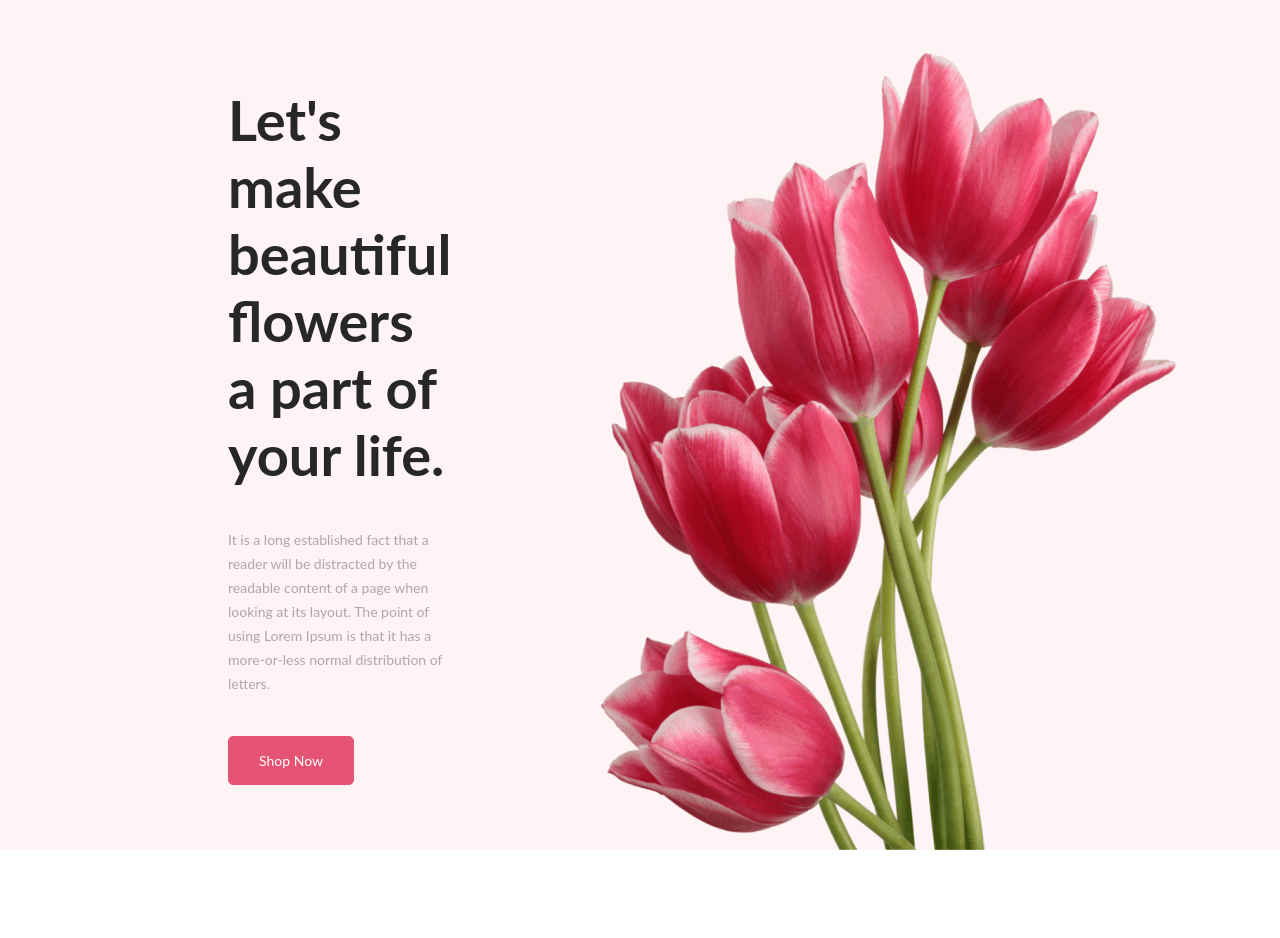
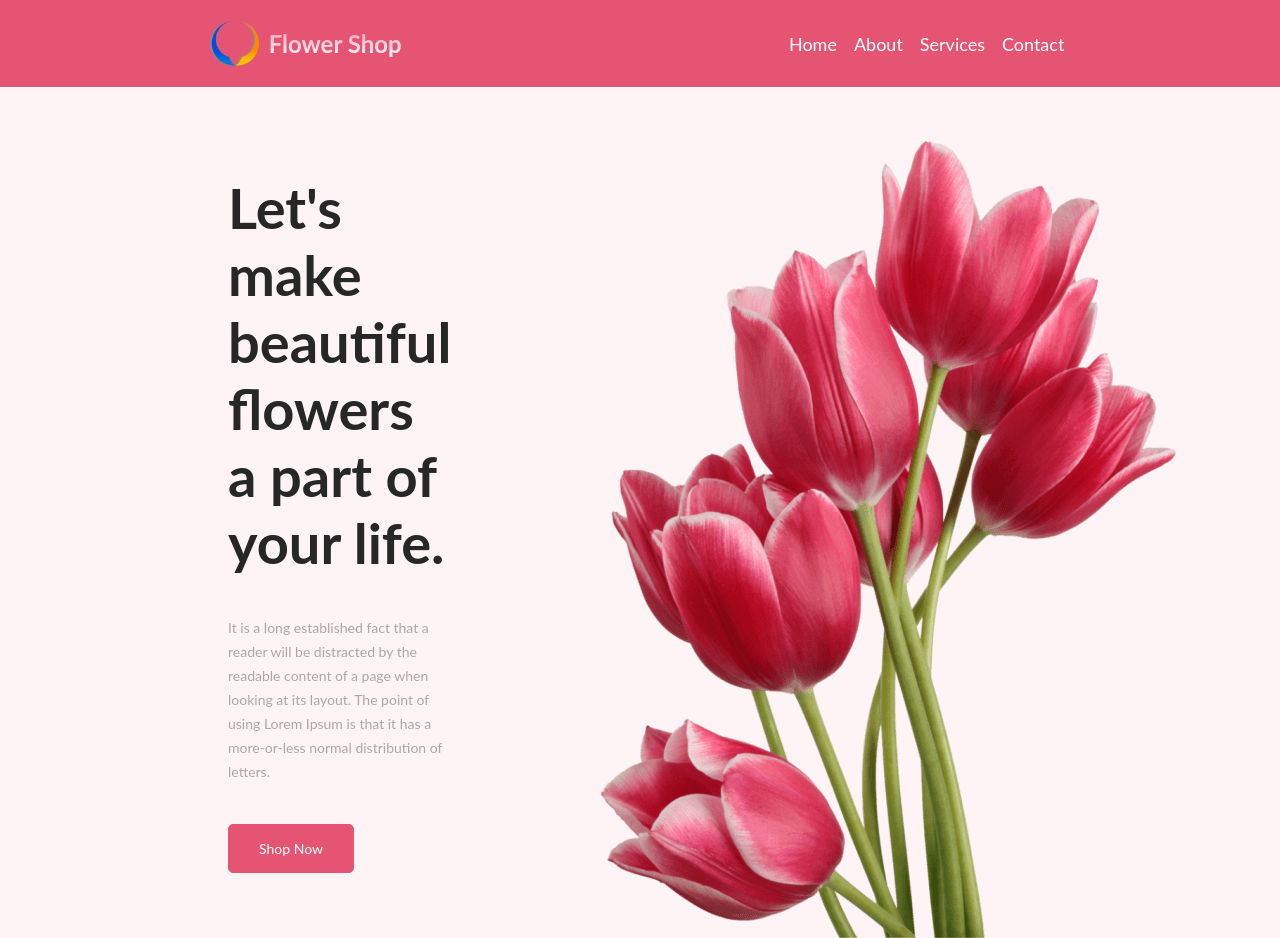
Before and after one commit to DipuHaider/PH_B8_M1_Assignment, a plain HTML site: page index.html in a window 1280 px wide. Shown: the top 938 px of the page. Drawn offline with Linux system fonts and the light colour scheme.

Commit message:
Develop Nav section

```diff
--- a/index.html
+++ b/index.html
@@ -8,7 +8,22 @@
 </head>
 <body>
     <Header>
-
+        <!-- Nav Section Bonus -->
+        <nav>
+            <div class="menu-container">
+                <div class="logo">
+                    <img class="logo-photo" src="./images/logo.png" alt="">
+                    <h2>Flower Shop</h2>
+                </div>
+                <div class="menus">
+                    <!-- Emmet Abbr "li*4{Home-$}" -->
+                    <li>Home</li>
+                    <li>About</li>
+                    <li>Services</li>
+                    <li>Contact</li>
+                </div>
+            </div>
+        </nav>
     </Header>
     <main>
         <!-- Banner Section -->
--- a/style.css
+++ b/style.css
@@ -5,6 +5,54 @@
 }
 
 @import url('https://fonts.googleapis.com/css2?family=Lato:wght@100;300;400;700;900&display=swap');
+
+/* Nav Section */
+
+.menu-container {
+    background-color: #E55473;
+    padding: 20px;
+    color: #fff;
+    list-style: none;
+    display:flex;
+    justify-content: space-around;
+    align-items: center;
+    border-bottom: 1px solid white;
+}
+
+.logo{
+    display:flex;
+    justify-content: end;
+    align-items: center;
+}
+
+.logo h2 {
+    margin-left: 10px;
+    background: -webkit-linear-gradient(top, #ff9cb1 , #ffffff);
+    background: -o-linear-gradient(bottom, #ff9cb1, #ffffff);
+    background: -moz-linear-gradient(bottom, #ff9cb1, #ffffff);
+    background: linear-gradient(to bottom, #ff9cb1 , #ffffff);
+    -webkit-background-clip: text;
+    -webkit-text-fill-color: transparent;
+}
+
+.logo-photo {
+    width: 50px;
+}
+
+.menus {
+    display:flex;
+    justify-content: end;
+    align-items: center;
+}
+
+.menus li {
+    margin-left: 10px;
+    padding-right: 7px;
+    font-size: 18px;
+}
+.menus li:hover {
+    color:#0072DB;
+}
 
 /* Banner Section */
 .banner-container{
@@ -239,7 +287,7 @@ input[type="email"] {
 
 .copyright-description {
     color:#ffffffda;
-    font-size: 20px;
+    font-size: 18px;
     width: 650px;
     margin: 0 auto;
 }
```
Also changed, not shown: images/logo.png (added).
